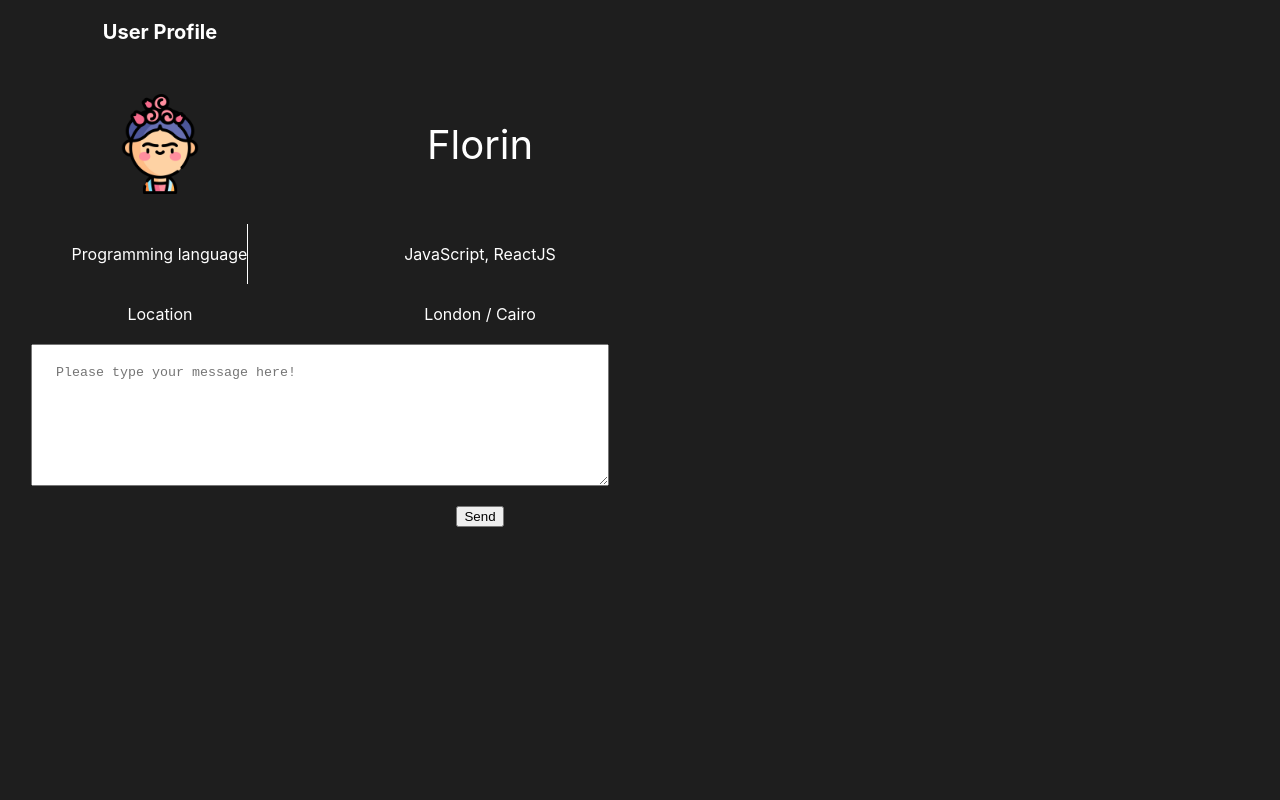
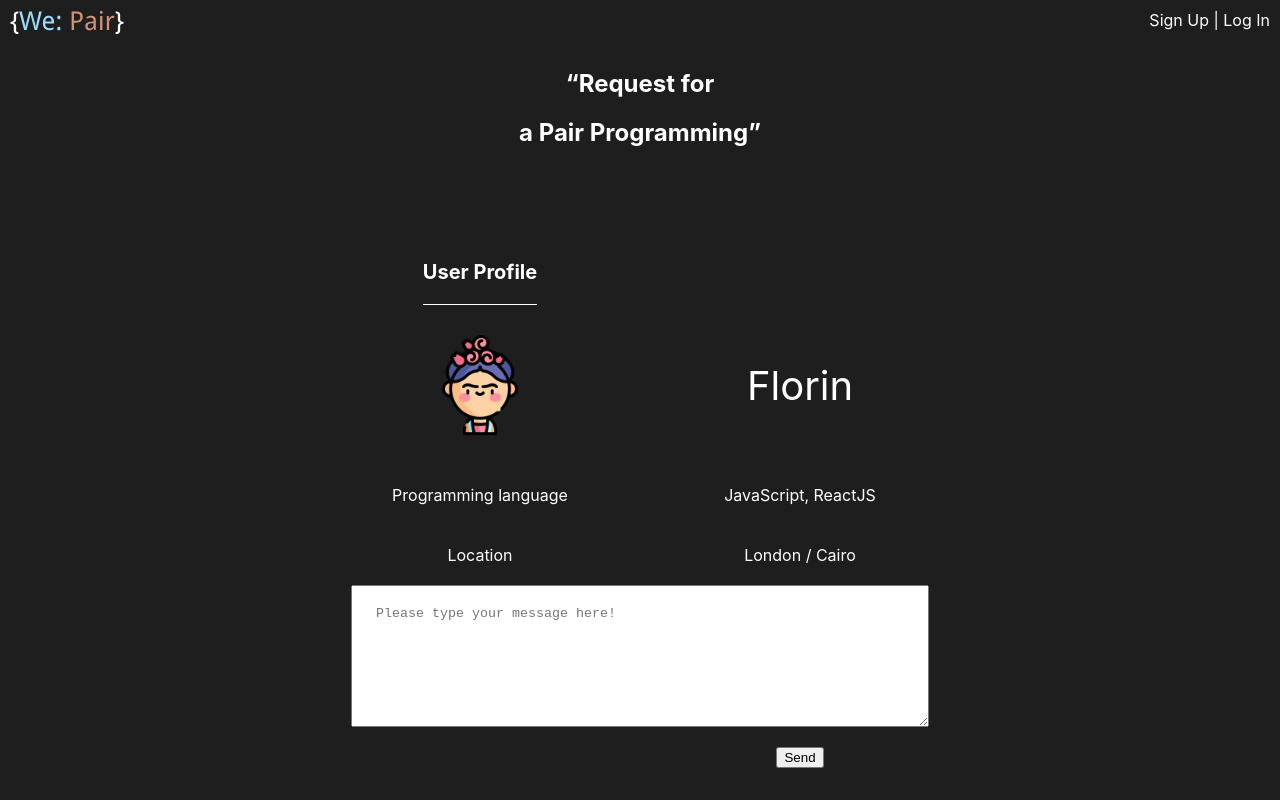
Before and after one commit to kodiri/we-pair, a React (Create React App) app: page /profile in a window 1280 px wide. Built offline with nearby package versions, Linux system fonts and the light colour scheme.

Commit message:
Amended Profile UI and display Header on all pages

```diff
--- a/src/frontend/App.js
+++ b/src/frontend/App.js
@@ -4,11 +4,13 @@ import Results from './components/Result/Results';
 import Profile from './components/Profile/Profile';
 import RoutingPage from './components/RoutingPage/RoutingPage';
 import './App.css';
+import Header from '../frontend/components/Header/Header'
 
 export default function App() {
   return (
     <div className="App">
       <Router>
+      <Header />
         <Switch>
           <Route exact path="/" component={RoutingPage} />
           <Route exact path="/results" component={Results} />
--- a/src/frontend/components/Header/Header.js
+++ b/src/frontend/components/Header/Header.js
@@ -13,12 +13,12 @@ export default function Header() {
             <img className="logo-img" src={logo} alt="logo" />
           </Link>
         </div>
-        <div className="navbar-div">
+        <div className="navbar-div nonDisplayonProfile">
           <span className="sign-up" >
             Sign Up{" "}
           </span>
           <span> | </span>
-          <span className="log-in" href="">
+          <span className="log-in nonDisplayonProfile" href="">
             {" "}
             Log In
           </span>
--- a/src/frontend/components/Profile/Profile.css
+++ b/src/frontend/components/Profile/Profile.css
@@ -11,12 +11,12 @@
     justify-items: center;
     align-items: center;
     grid-template-areas:
-    "user_profile ."
-    "profile-image user-name"
-    "language user-language"
-    "location user-location"
-    "placeholder placeholder"
-    ". send-button";
+    ". user_profile ."
+    ". profile-image user-name"
+    ". language user-language"
+    ". location user-location"
+    ". placeholder placeholder"
+    ". . send-button";
 }
 
 .user_profile {
@@ -24,6 +24,7 @@
     padding: 20px 0;
     font-weight: bold;
     font-size: 20px;
+    border-bottom: 1px solid white;;
 }
 
 .profile-image {
@@ -38,7 +39,6 @@
 .language {
     grid-area: language;
     padding: 20px 0;
-    border-right: 1px solid white;;
 }
 
 .user-language {
@@ -66,3 +66,7 @@
     grid-area: send-button;
     margin-top: 20px;
 }
+
+/* .nonDisplayonProfile {
+    display: none;
+} */
--- a/src/frontend/components/Profile/Profile.js
+++ b/src/frontend/components/Profile/Profile.js
@@ -1,6 +1,7 @@
 import React from 'react';
 import people from '../../image/people.png'
 import './Profile.css'
+import Header from '../Header/Header'
 
 
 
--- a/src/frontend/components/Result/Results.css
+++ b/src/frontend/components/Result/Results.css
@@ -13,3 +13,7 @@
 .resultsTable {
     transform: translate(20%, 20%)
 }
+
+/* .nonDisplayonProfile {
+    display: none;
+} */
--- a/src/frontend/components/Result/Results.js
+++ b/src/frontend/components/Result/Results.js
@@ -7,7 +7,6 @@ import people from '../../image/people.png';
 export default function Results() {
     return (
         <div>
-            <Header />
             <SearchBar />
             <table className="resultsTable">
                 <tr>
```
Lines whose indentation alone changed are shown as unchanged.
